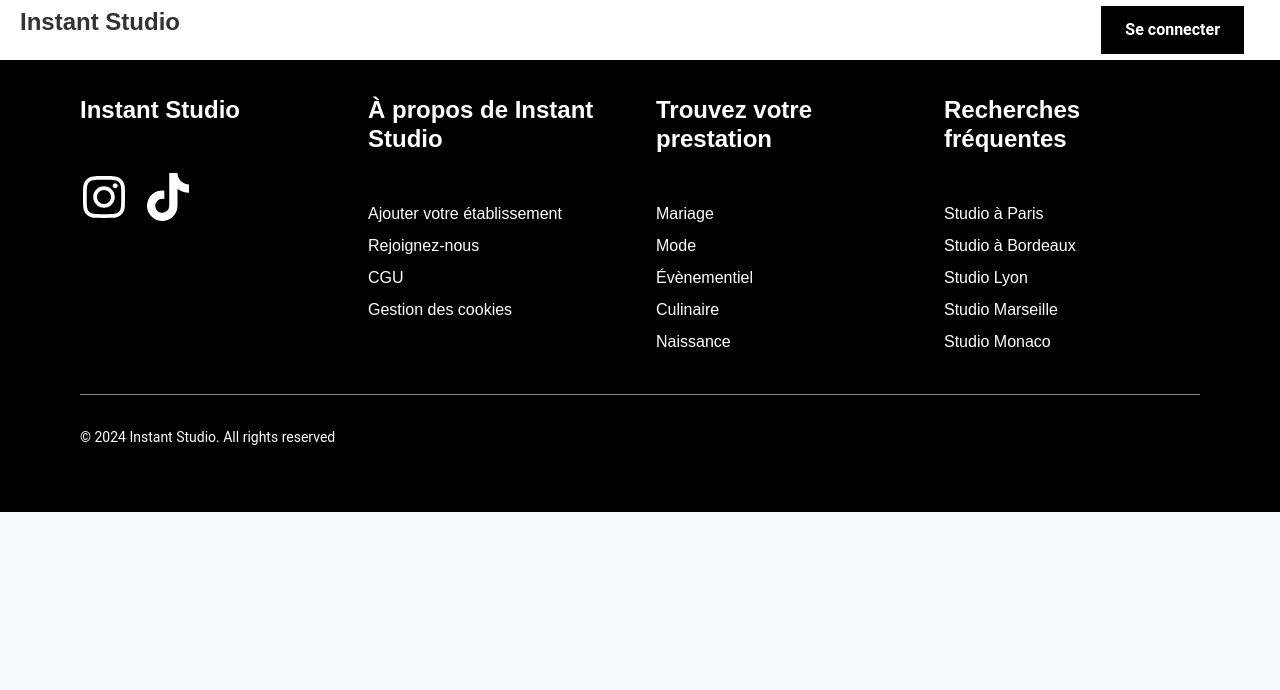
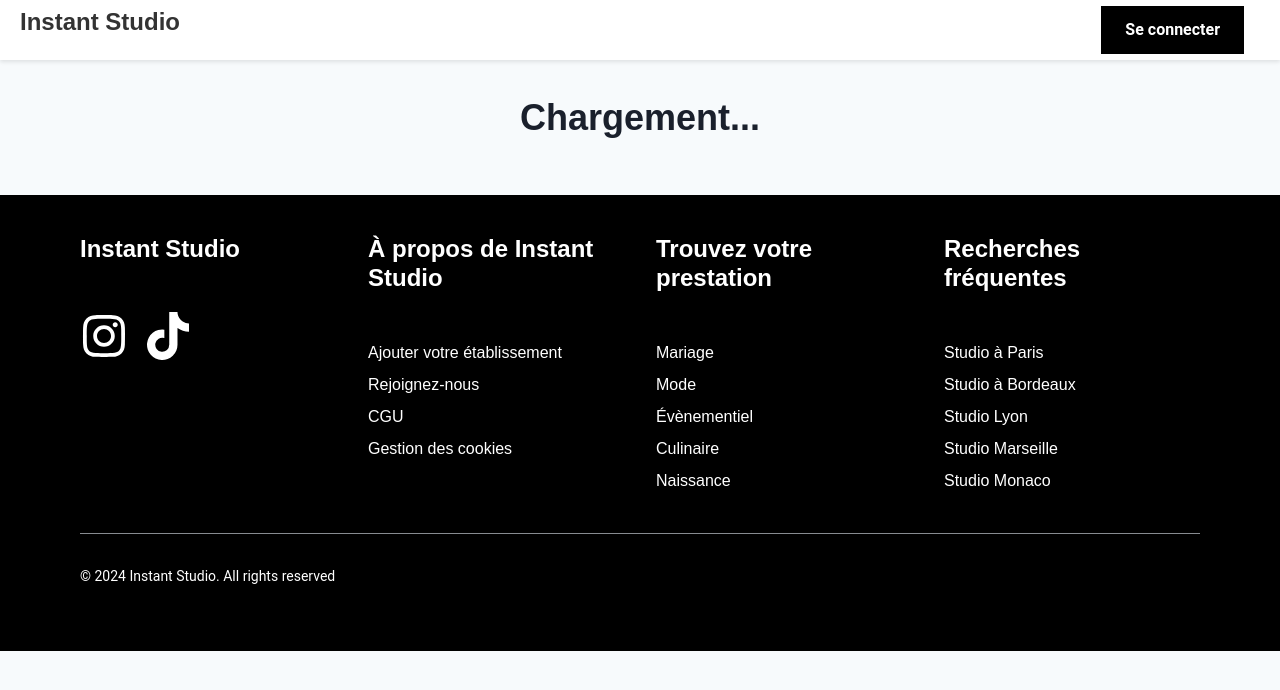
Before and after one commit to mhd-zaid/Challenge-5S1, a React (Vite) app in the folder client/: page /feedback/1 in a window 1280 px wide. Shown: the top 690 px of the page. Built offline with nearby package versions, Linux system fonts and the light colour scheme; no server answers.

Commit message:
feedback front

```diff
--- a/client/src/pages/FeedbackPage.jsx
+++ b/client/src/pages/FeedbackPage.jsx
@@ -16,7 +16,7 @@
   HStack
 } from '@chakra-ui/react';
 import axios from 'axios';
-import { useParams } from 'react-router-dom';
+import { useParams,useNavigate } from 'react-router-dom';
 
 const getFeedback = async (id) => {
     try {
@@ -36,6 +36,7 @@
     const [isLoading, setIsLoading] = useState(false);
     const { register, handleSubmit, formState: { errors } } = useForm();
     const toast = useToast();
+    const navigate = useNavigate();
 
     useEffect(() => {
         const fetchFeedback = async () => {
@@ -64,7 +65,7 @@
                     'Content-Type': 'application/merge-patch+json',
                 },
                 body: JSON.stringify({
-                    rating: parseInt(data.rating),
+                    note: parseInt(data.rating),
                     message: data.message,
                 }),
             });
@@ -76,6 +77,7 @@
                     duration: 5000,
                     isClosable: true,
                 });
+                navigate('/');
             } else {
                 toast({
                     title: 'Erreur',
@@ -86,7 +88,6 @@
                 });
             }
         } catch (error) {
-            console.error(error);
             toast({
                 title: 'Erreur',
                 description: 'Erreur lors de l\'envoi du feedback.',
@@ -100,7 +101,11 @@
     };
 
     if (!feedback) {
-        return <Box p={4}>Chargement...</Box>;
+        return (
+            <Box p={4} maxWidth="500px" mx="auto">
+                <Heading as="h2" size="lg" textAlign="center" mb={10} mt={20}>Chargement...</Heading>
+            </Box>
+        );
     }
 
     if (feedback.reservation.status !== 'COMPLETED') {
```
